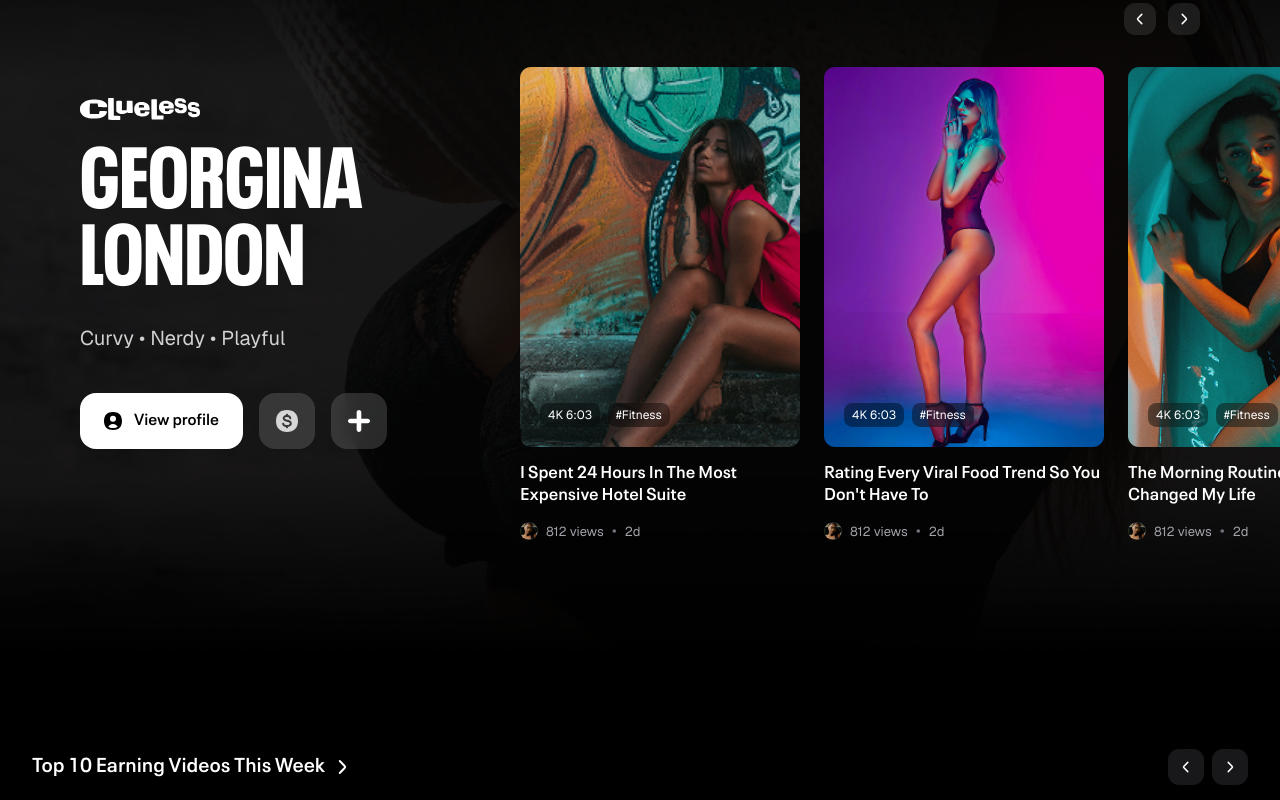
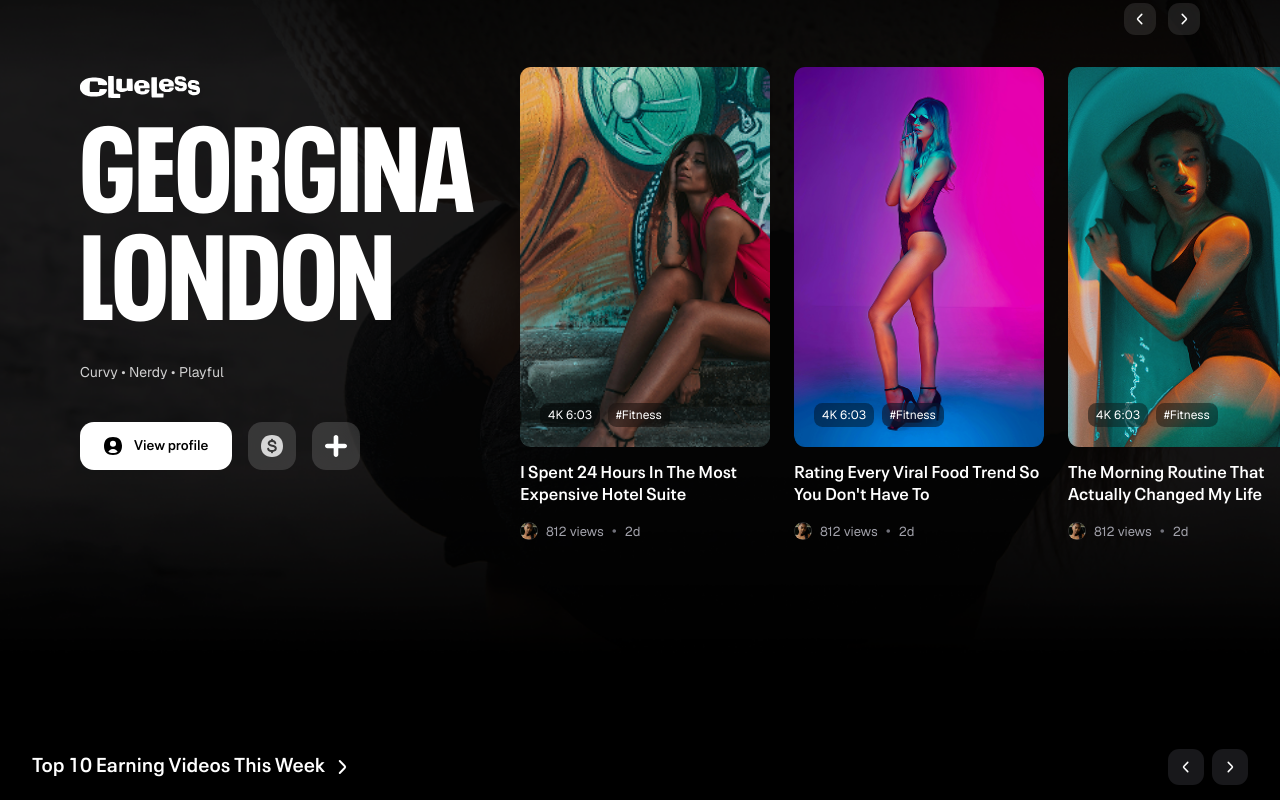
Before and after one commit to iammradarsh/sizzle-ui, a Next.js app: page / in a window 1280 px wide. Shown: the part 3620-4420 px from the top of the page. Built offline with nearby package versions, Linux system fonts and the light colour scheme.

Commit message:
FeaturedCard

```diff
--- a/components/cards/featured/FeaturedCard.tsx
+++ b/components/cards/featured/FeaturedCard.tsx
@@ -36,7 +36,7 @@ export default function FeaturedCard({
   time,
 }: FeaturedCardProps) {
   return (
-    <div className="w-[280px] shrink-0">
+    <div className="w-[250px] shrink-0">
       {/* Card */}
       <div className="relative h-[380px] overflow-hidden rounded-md">
         {/* Image */}
--- a/components/cards/featured/FeaturedHero.tsx
+++ b/components/cards/featured/FeaturedHero.tsx
@@ -23,7 +23,7 @@ export default function FeaturedHero({ logo, name, bio }: FeaturedHeroProps) {
       />
 
       {/* Name */}
-      <h1 className="font-neue-black text-[86px] leading-[0.9] uppercase text-white">
+      <h1 className="font-neue-black text-[120px] leading-[0.9] uppercase text-white">
         {name.split(" ").map((word) => (
           <span key={word} className="block">
             {word}
@@ -32,7 +32,7 @@ export default function FeaturedHero({ logo, name, bio }: FeaturedHeroProps) {
       </h1>
 
       {/* Bio */}
-      <p className="mt-6 text-[20px] text-white/80">{bio}</p>
+      <p className="mt-6 text-sm text-white/80">{bio}</p>
 
       {/* Buttons */}
       <div className="mt-10 flex items-center gap-4">
@@ -40,13 +40,13 @@ export default function FeaturedHero({ logo, name, bio }: FeaturedHeroProps) {
         <button
           className="
             flex
-            h-14
+            h-12
             items-center
             gap-3
-            rounded-2xl
+            rounded-lg
             bg-white
             px-6
-            text-[16px]
+            text-sm
             font-neue-semibold
             text-black
             transition
@@ -66,11 +66,11 @@ export default function FeaturedHero({ logo, name, bio }: FeaturedHeroProps) {
         <button
           className="
             flex
-            h-14
-            w-14
+            h-12
+            w-12
             items-center
             justify-center
-            rounded-2xl
+            rounded-lg
             bg-white/15
             backdrop-blur-md
             transition
@@ -84,11 +84,11 @@ export default function FeaturedHero({ logo, name, bio }: FeaturedHeroProps) {
         <button
           className="
             flex
-            h-14
-            w-14
+            h-12
+            w-12
             items-center
             justify-center
-            rounded-2xl
+            rounded-lg
             bg-white/15
             backdrop-blur-md
             transition
```
